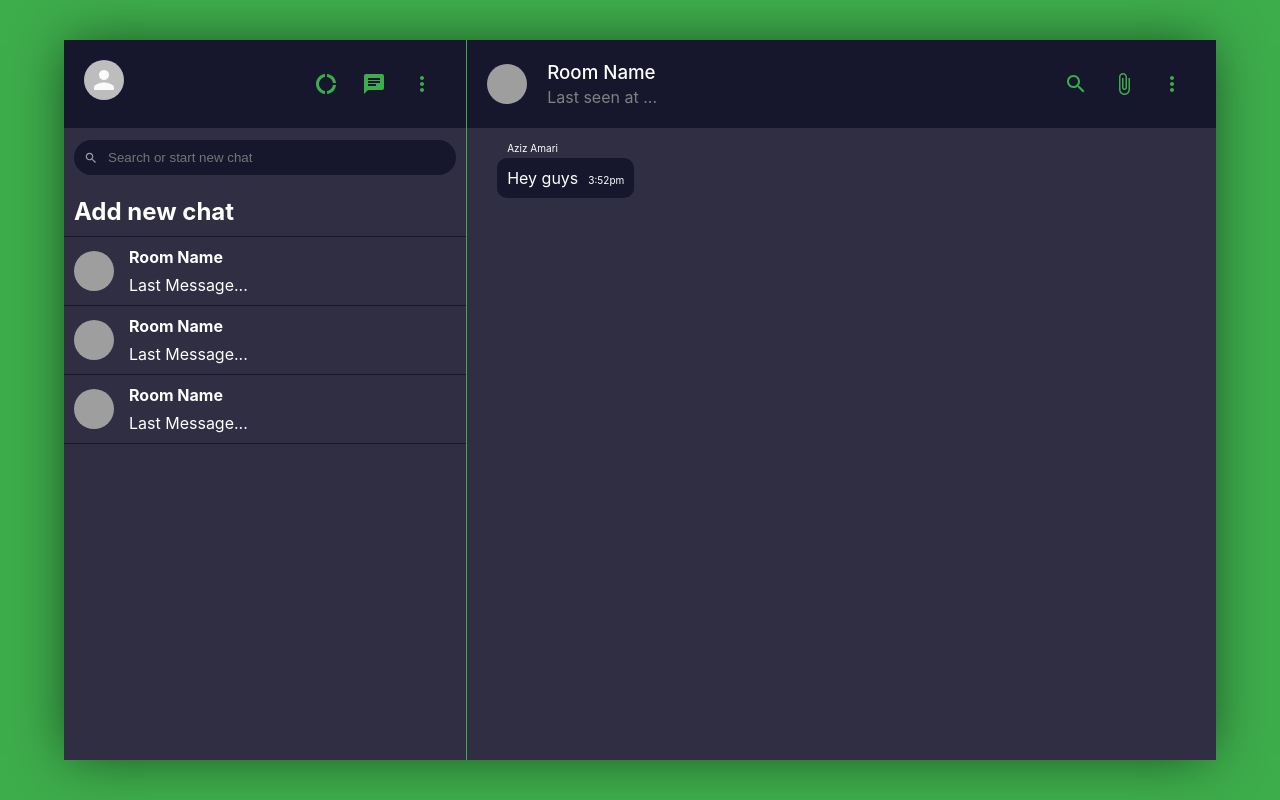
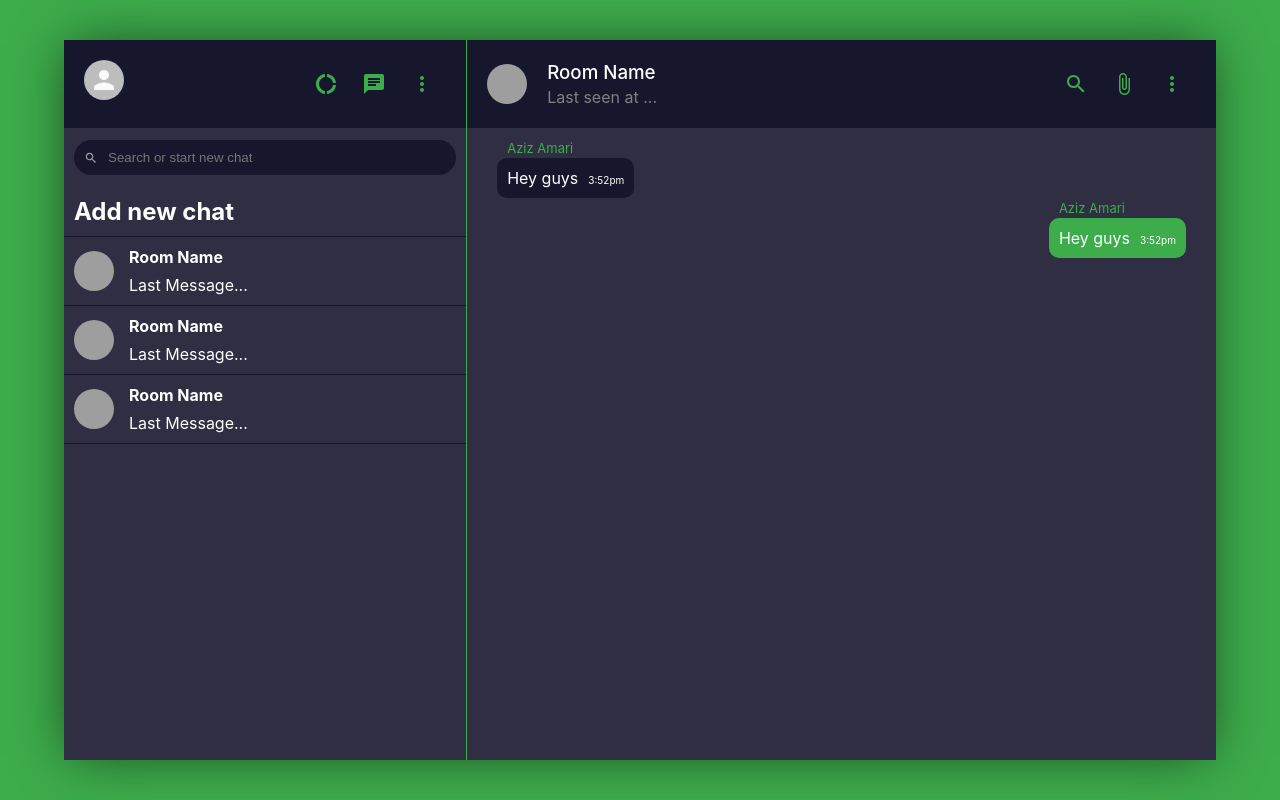
Before and after one commit to azizamari/talk2talk, a React (Create React App) app in the folder client/: page / in a window 1280 px wide. Built offline with nearby package versions, Linux system fonts and the light colour scheme; grey boxes are pictures that could not be loaded.

Commit message:
another chat bubble design if it was sent by me

```diff
--- a/client/src/Chat.css
+++ b/client/src/Chat.css
@@ -46,14 +46,19 @@
     color:#fff;
     border-radius: 10px;
     width:fit-content;
-    margin-bottom:15px;
+    margin-bottom:20px;
 }
 .chat__name{
     position: absolute;
-    top:-16px;
-    font-size:x-small;
+    top:-18px;
+    font-size:small;
+    color:#3DAC4B;
 }
 .chat__timestamp{
     margin-left: 10px;
     font-size:x-small;
 }
+.chat__receiver{
+    background-color:#3DAC4B;
+    margin-left: auto;
+}
--- a/client/src/Chat.js
+++ b/client/src/Chat.js
@@ -38,6 +38,11 @@ function Chat() {
                     Hey guys
                     <span className="chat__timestamp">3:52pm</span>
                 </div>
+                <div className={`chat__message ${true && 'chat__receiver'}`}>
+                    <span className="chat__name">Aziz Amari</span>
+                    Hey guys
+                    <span className="chat__timestamp">3:52pm</span>
+                </div>
             </div>
             <div className="chat__footer">
 
```
